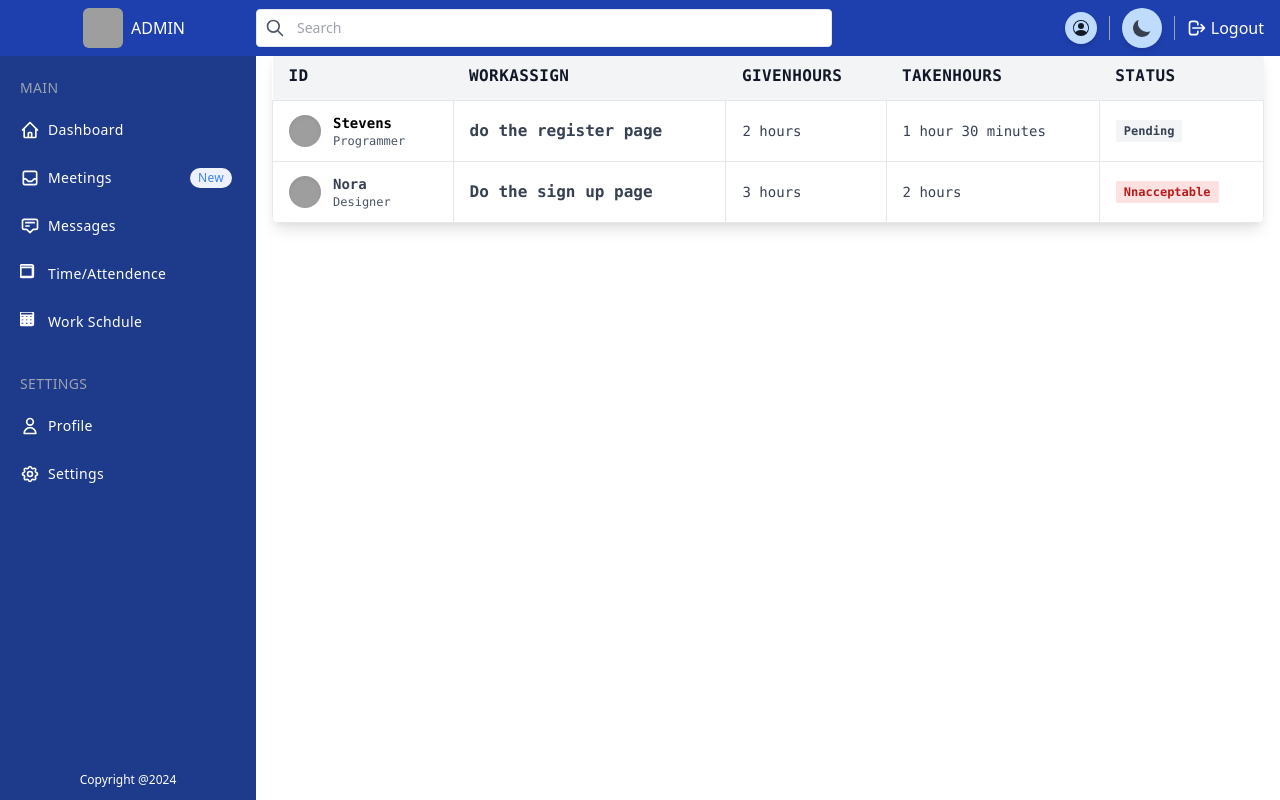
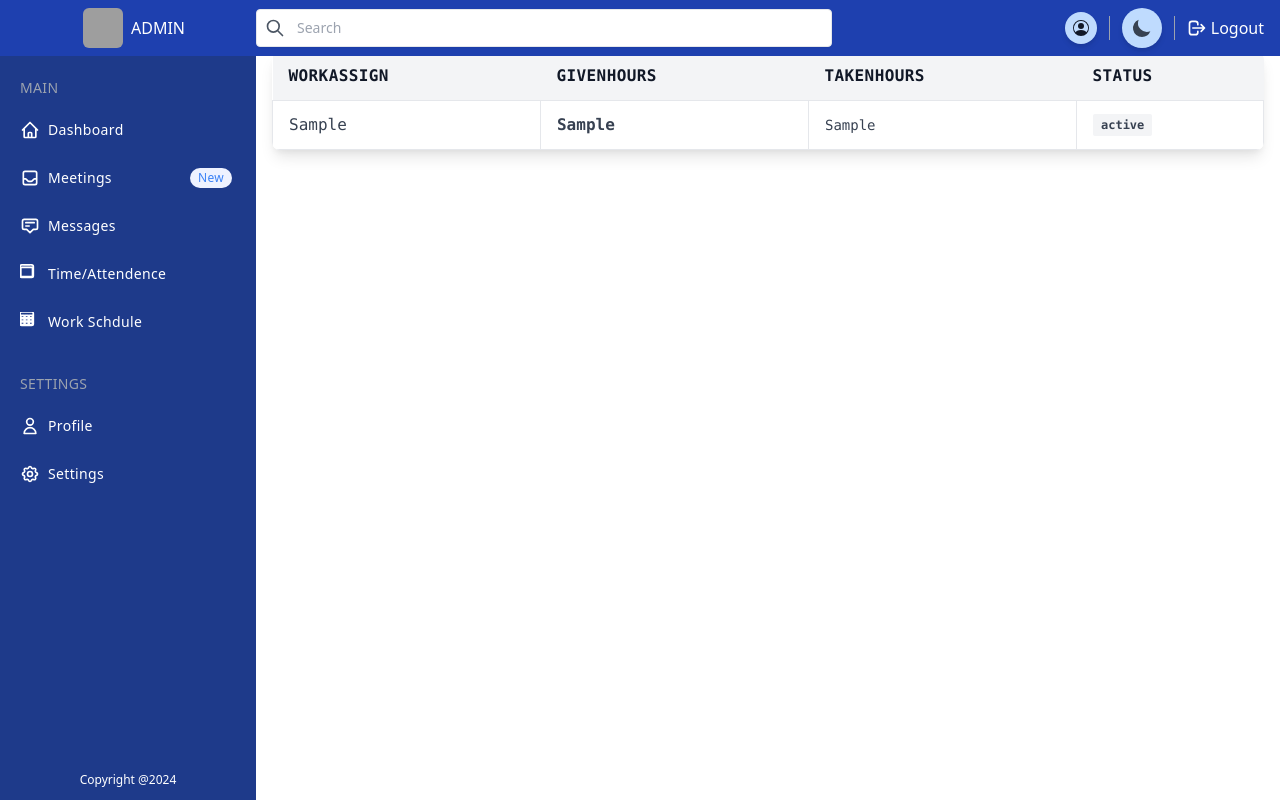
Before and after one commit to adarshgonela/Employee_management_site, a PHP site: page /employee/frontendpages/workschedule.php in a window 1280 px wide. Run offline with PHP 8.4, Linux system fonts and the light colour scheme; tables that the repository leaves empty or names only in its code hold one stand-in row (values such as "Sample post"); some libraries are stand-ins or nearby versions; grey boxes are pictures that could not be loaded.

Commit message:
workschedule done

```diff
--- a/employee/attendence/employee.php
+++ b/employee/attendence/employee.php
@@ -7,10 +7,6 @@ function getAttendences(){
 
     $result = mysqli_query($conn,$sql);
 
-<<<<<<< HEAD
-?>
-
-=======
     $attendences = [];
 
     while($row = mysqli_fetch_assoc($result)){
@@ -20,4 +16,3 @@ function getAttendences(){
     return $attendences;
 }
 ?>
->>>>>>> ba0f91b38d5a98fdb48bc03352e9483445eaf3f6
--- a/employee/frontendpages/workschedule.php
+++ b/employee/frontendpages/workschedule.php
@@ -7,6 +7,11 @@
    <title>Document</title>
 </head>
 <body>
+  <?php
+  include('../workschedule/employee.php');
+  $workschedules=getWorkschedules();
+
+?>
    <!-- component -->
    <?php  include ('../assets/script.css') ?>
 
@@ -33,7 +38,7 @@
       <table class="w-full">
         <thead>
           <tr class="text-md font-semibold tracking-wide text-left text-gray-900 bg-gray-100 uppercase border-b border-gray-600">
-            <th class="px-4 py-3">id</th>
+            <!-- <th class="px-4 py-3">id</th> -->
             <th class="px-4 py-3">workassign</th>
             <th class="px-4 py-3">givenhours</th>
             <th class="px-4 py-3">takenhours</th>
@@ -41,49 +46,24 @@
           </tr>
         </thead>
         <tbody class="bg-white">
+          <?php
+              foreach ($workschedules as $workschedule) {
 
+          ?>
           <tr class="text-gray-700">
             <td class="px-4 py-3 border">
-              <div class="flex items-center text-sm">
-                <div class="relative w-8 h-8 mr-3 rounded-full">
-                  <img class="object-cover w-full h-full rounded-full" src="https://images.pexels.com/photos/5212324/pexels-photo-5212324.jpeg?auto=compress&cs=tinysrgb&dpr=3&h=750&w=1260" alt="" loading="lazy" />
-                  <div class="absolute inset-0 rounded-full shadow-inner" aria-hidden="true"></div>
-                </div>
-                <div>
-                  <p class="font-semibold text-black">Stevens</p>
-                  <p class="text-xs text-gray-600">Programmer</p>
-                </div>
-              </div>
+             <?php echo $workschedule['workassign'];  ?>
             </td>
-            <td class="px-4 py-3 text-md font-semibold border">do the register page</td>
-            <td class="px-4 py-3 text-sm border">2 hours</td>
-            <td class="px-4 py-3 text-sm border">1 hour 30 minutes</td>
-            <td class="px-4 py-3 text-xs border">
-              <span class="px-2 py-1 font-semibold leading-tight text-orange-700 bg-gray-100 rounded-sm"> Pending </span>
+            <td class="px-4 py-3 text-md font-semibold border"><?php echo $workschedule['givenhours'];  ?>
+           </td>
+            <td class="px-4 py-3 text-sm border"><?php echo $workschedule['takenhours'];  ?></td>
+             <td class="px-4 py-3 text-xs border">
+              <span class="px-2 py-1 font-semibold leading-tight text-orange-700 bg-gray-100 rounded-sm"> <?php echo $workschedule['status'];  ?></span>
             </td>
 
           </tr>
-          <tr class="text-gray-700">
-            <td class="px-4 py-3 border">
-              <div class="flex items-center text-sm">
-                <div class="relative w-8 h-8 mr-3 rounded-full">
-                  <img class="object-cover w-full h-full rounded-full" src="https://images.pexels.com/photos/5212324/pexels-photo-5212324.jpeg?auto=compress&cs=tinysrgb&dpr=3&h=750&w=1260" alt="" loading="lazy" />
-                  <div class="absolute inset-0 rounded-full shadow-inner" aria-hidden="true"></div>
-                </div>
-                <div>
-                  <p class="font-semibold">Nora</p>
-                  <p class="text-xs text-gray-600">Designer</p>
-                </div>
-              </div>
-            </td>
-            <td class="px-4 py-3 text-md font-semibold border">Do the sign up page</td>
-            <td class="px-4 py-3 text-sm border">3 hours</td>
-            <td class="px-4 py-3 text-sm border">2 hours</td>
-            <td class="px-4 py-3 text-xs border">
-              <span class="px-2 py-1 font-semibold leading-tight text-red-700 bg-red-100 rounded-sm"> Nnacceptable </span>
-            </td>
 
-          </tr>
+          <?php  } ?>
            </tbody>
       </table>
     </div>
--- a/employee/workschedule/employee.php
+++ b/employee/workschedule/employee.php
@@ -1,9 +1,18 @@
 <?php
+include('../redirect/conn.php');
 
-include('../redirect/conn.php');
-global $conn;
+function getWorkschedules(){
+ global $conn;
+        $sql = "SELECT * FROM workschedule";
 
+    $result = mysqli_query($conn,$sql);
 
+    $workschedules = [];
 
+    while($row = mysqli_fetch_assoc($result)){
+        $workschedules[] = $row;
+    }
 
+    return $workschedules;
+}
 ?>
```
